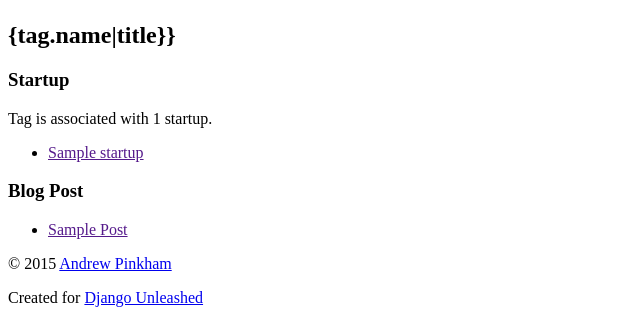
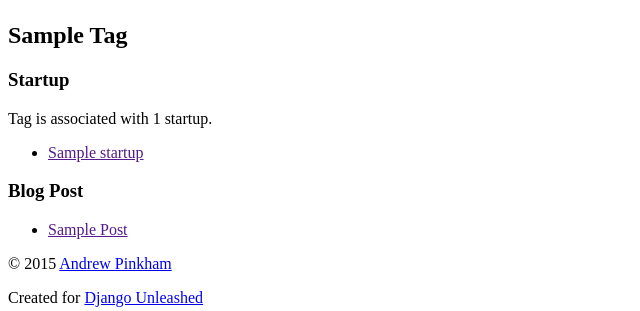
Before and after one commit to Pjmcnally/django_unleashed, a Django app: template suorganizer/organizer/templates/organizer/tag_detail.html in a window 1280 px wide. Shown: the part 58-369 px from the top of the page, without its empty margins (0-640 px from the left). Run offline with Django 3.2, Linux system fonts and the light colour scheme; the template is opened without the code that fills it: most values are stand-ins (such as "Sample title", 1, 10 or a date in 2020).

Commit message:
fix issue with missing {

```diff
--- a/suorganizer/organizer/templates/organizer/tag_detail.html
+++ b/suorganizer/organizer/templates/organizer/tag_detail.html
@@ -5,7 +5,7 @@
 {% endblock %}
 
 {% block content %}
-    <h2> {tag.name|title}} </h2>
+    <h2> {{tag.name|title}} </h2>
     {% if tag.startup_set.all %}
         <section>
             <h3>Startup{{ tag.startup_set.count|pluralize }}</h3>
```
